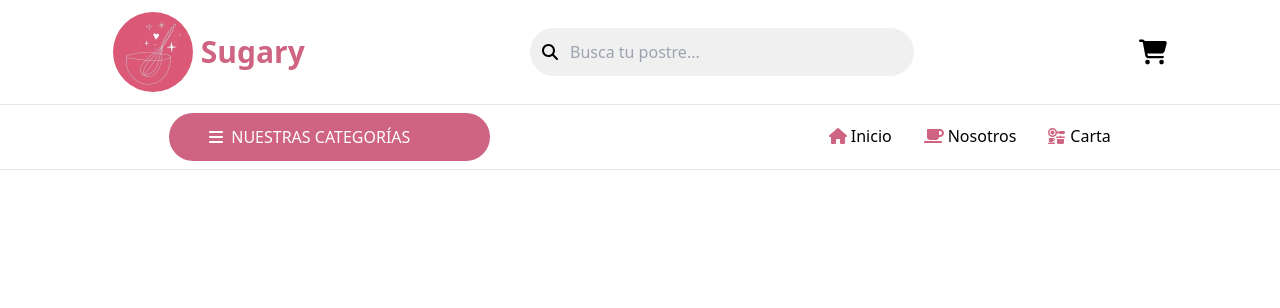
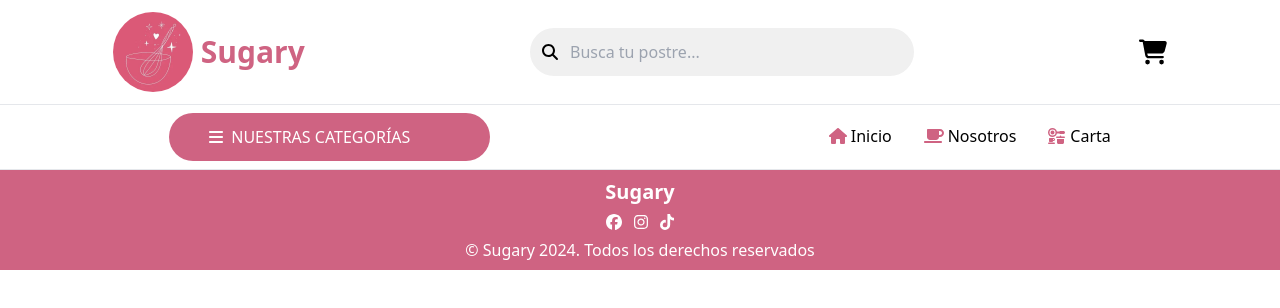
Before and after one commit to SebastianBerrios/sugary, a React app: page / in a window 1280 px wide. Shown: the top 308 px of the page. Built offline with nearby package versions, Linux system fonts and the light colour scheme; the HTML template or start-up script is replaced by a standard one.

Commit message:
add layout component

```diff
--- /dev/null
+++ b/src/components/Layout/index.tsx
@@ -0,0 +1,15 @@
+import { Outlet } from "react-router-dom";
+import PageHeader from "../PageHeader";
+import Footer from "../Footer";
+
+export default function Layout() {
+  return (
+    <main>
+      <PageHeader />
+      <div>
+        <Outlet />
+      </div>
+      <Footer />
+    </main>
+  );
+}
--- a/src/main.tsx
+++ b/src/main.tsx
@@ -1,12 +1,12 @@
 import { createRoot } from "react-dom/client";
 import { createBrowserRouter, RouterProvider } from "react-router-dom";
-import PageHeader from "./components/PageHeader/index.tsx";
+import Layout from "./components/Layout/index.tsx";
 import "./index.css";
 
 const router = createBrowserRouter([
   {
     path: "/",
-    element: <PageHeader />,
+    element: <Layout />,
     children: [
       {
         path: "categories/:categoryId",
```
